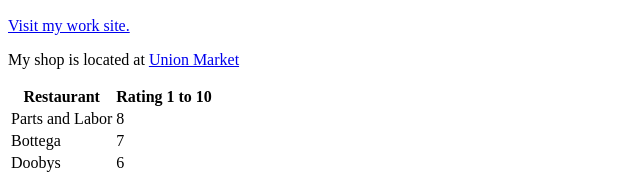
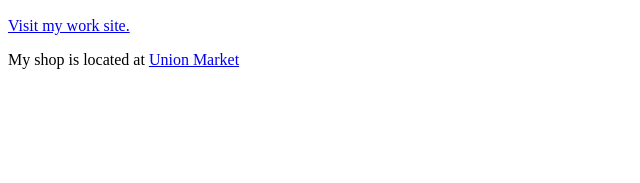
Before and after one commit to JeniPaik/JeniPaik.github.io, a plain HTML site: page index.html in a window 1280 px wide. Shown: the part 752-935 px from the top of the page, without its empty margins (0-640 px from the left). After the commit the page ends 837 px from the top, so only its background shows below. Drawn offline with Linux system fonts and the light colour scheme.

Commit message:
Revert "Table"
This reverts commit 7fb82440cb31054bb06fdf9683f82b60b36b08e7.

```diff
--- a/index.html
+++ b/index.html
@@ -41,24 +41,7 @@
 		<p>My shop is located at <a href="http://www.unionmarket.com">Union Market</a> </p>
 
 
-		<table>
-			<tr>
-				<th>Restaurant</th>
-				<th>Rating 1 to 10</th>
-			</tr>
-			<tr>
-				<td>Parts and Labor</td>
-				<td>8</td>
-			</tr>
-			<tr>
-				<td>Bottega</td>
-				<td>7</td>
-			</tr>
-			<tr>
-				<td>Doobys</td>
-				<td>6</td>
-			</tr>
-		</table>
+
 
 
 
```
